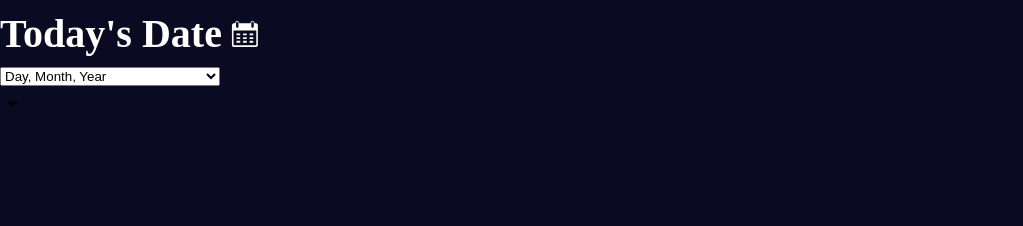
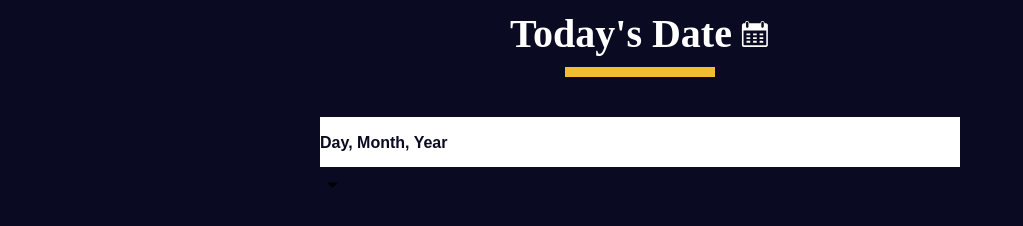
Before and after one commit to Jonnie254/A-Date-Formatter, a plain HTML site: page index.html in a window 1280 px wide. Shown: the whole page, without its empty margins (0-1023 px from the left). Drawn offline with Linux system fonts and the light colour scheme.

Commit message:
added some code

```diff
--- a/app.css
+++ b/app.css
@@ -22,6 +22,7 @@ body{
     margin: 10px 0;
     display:flex;
     align-items:center;
+    justify-content:center;
     gap:8px;
 }
 /*styling the title*/
@@ -33,3 +34,32 @@ body{
     width: 30px;
     height:30px;
 }
+/*styling the divider div*/
+.divider{
+    margin:auto;
+    width:150px;
+    height:10px;
+    background-color:var(--yellow);
+}
+/*styling the drop-down container*/
+.dropdown-container{
+    width:50%;
+    margin:40px auto;
+    position:relative;
+}
+/*styling the select*/
+select{
+    display:block;
+    margin: 20px auto 0;
+    width:100%;
+    height:50px;
+    font-size:100%;
+    font-weight:bold;
+    cursor:pointer;
+    background-color:var(--white);
+    border:none;
+    color:var(--dark-grey);
+    appearance: none;
+
+
+}
```
